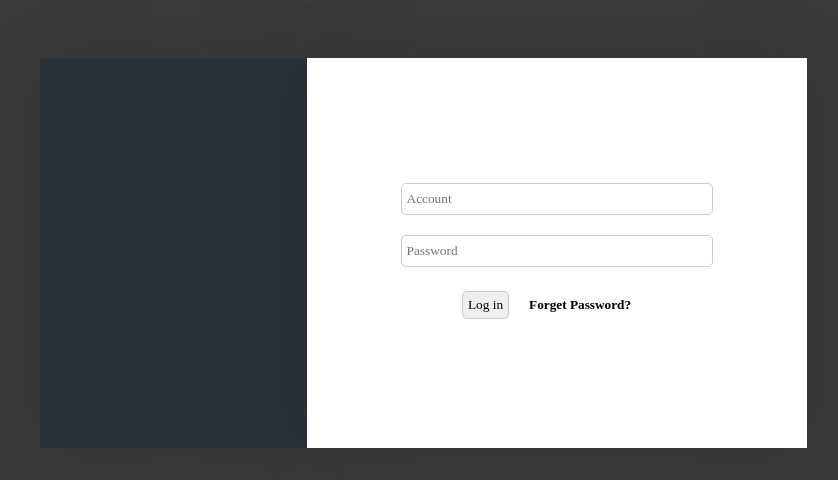
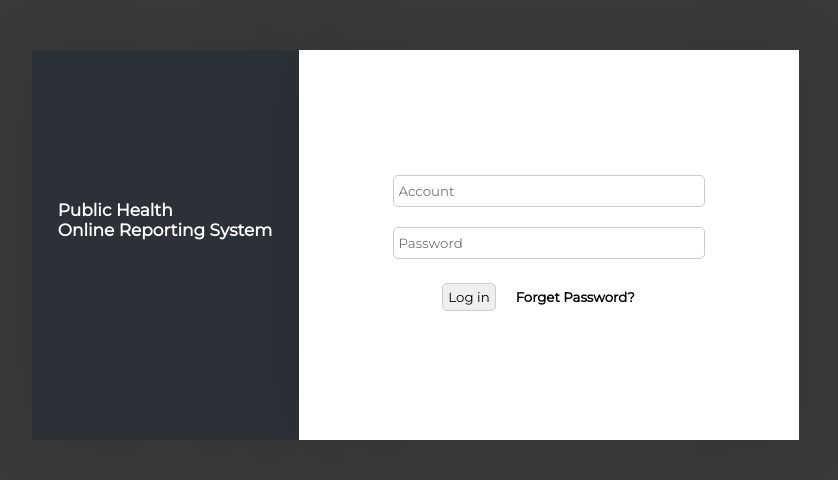
Before and after one commit to Vincentorium/Public-Health-Onlien-Reporting-and-Rat-AI-Detection-System, a PHP site: page / in a window 1280 px wide. Shown: the top 480 px of the page, without its empty margins (225-1063 px from the left). Run offline with PHP 8.4, Linux system fonts and the light colour scheme; some libraries are stand-ins or nearby versions.

Commit message:
demo_morning

```diff
--- a/css/index.css
+++ b/css/index.css
@@ -9,6 +9,12 @@
   outline: none;
   list-style: none;
   font-family: 'Montserrat', sans-serif;
+}
+.loginLogo{
+color: white;
+    font-size: 17px;
+    margin-bottom: 50px;
+    font-weight: 900;
 }
 .headerLoginOut{
  display:flex;
--- a/index.html
+++ b/index.html
@@ -3,12 +3,13 @@
 
 <head>
   <meta charset="utf-8">
-  <title> Lonely Heart Club </title>
+  <title> Public Health Online Reporting System </title>
   <script src="https://ajax.googleapis.com/ajax/libs/jquery/3.6.0/jquery.min.js"></script>
 
   <script src="https://cdn.staticfile.org/jquery-cookie/1.4.1/jquery.cookie.min.js"></script>
 
   <link rel="stylesheet" href="./css/logIn2.css">
+  <link rel="stylesheet" href="./css/index.css">
   <script defer src="js\demoIndex.js"></script>
 
 </head>
@@ -20,7 +21,8 @@
   <div class="login_page">
     <div id="banner" class="Login_Form">
       <!-- <img src="./images/loginPage.png" /> -->
-
+      <div class="loginLogo">Public Health<br>
+        Online Reporting System</div>
     </div>
     <div id="container1" class="Login_Form">
 
--- a/js/searchFunc.js
+++ b/js/searchFunc.js
@@ -614,7 +614,7 @@ function getFlight(){
               +'<div class="allPostCmtBox">'
             +'    <img class="allPostCmtIcon" src="images/iconCmt.png"/>'
 
-                   +'  <div class="allPostPollutionType">   Pest Control     </div> '
+                   +'  <div class="allPostPollutionType">   Air Pollution     </div> '
 
               +'</div>'//EDF 1.1.1 postBox_contentBox_commentNoDisplay  1.1.1
 
```
Also changed, not shown: mainPage.html (+5 -3 lines).
